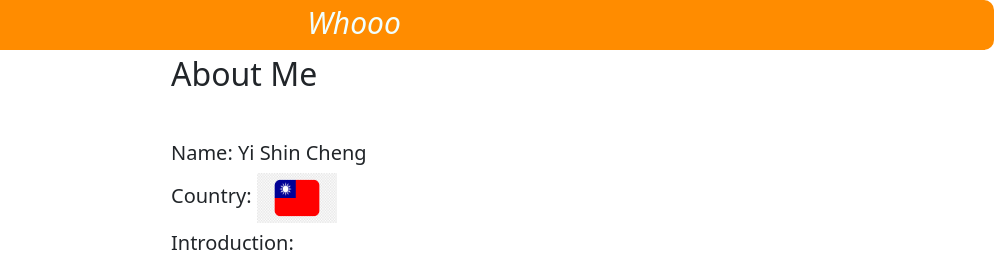
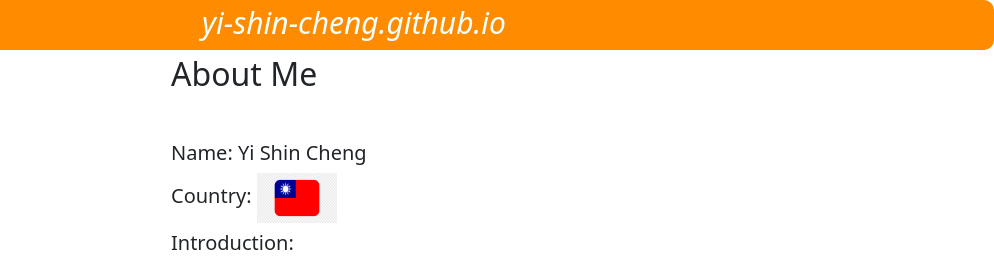
Before and after one commit to vax-r/vax-r.github.io, a plain HTML site: page index.html in a window 1280 px wide. Shown: the top 268 px of the page, 286-1280 px from the left. Drawn offline with nearby package versions, Linux system fonts and the light colour scheme.

Commit message:
modify title

```diff
--- a/index.html
+++ b/index.html
@@ -8,13 +8,13 @@
         <link href="https://cdn.jsdelivr.net/npm/bootstrap@5.0.2/dist/css/bootstrap.min.css" rel="stylesheet" integrity="sha384-EVSTQN3/azprG1Anm3QDgpJLIm9Nao0Yz1ztcQTwFspd3yD65VohhpuuCOmLASjC" crossorigin="anonymous">
         <script src="https://ajax.googleapis.com/ajax/libs/jquery/3.6.3/jquery.min.js"></script>
         <link rel="stylesheet" href="./styles/style.css">
+        <title>yi-shin-cheng.github.io</title>
     </head>
 
     <body>
-        <!-- <div w3-include-html="./templates/layout.html"></div> -->
-        <!-- <div w3-include-html="./templates/navbar.html"></div> -->
+
         <div id="head">
-            Whooo
+            yi-shin-cheng.github.io
         </div>
 
         <div class="container">
```
